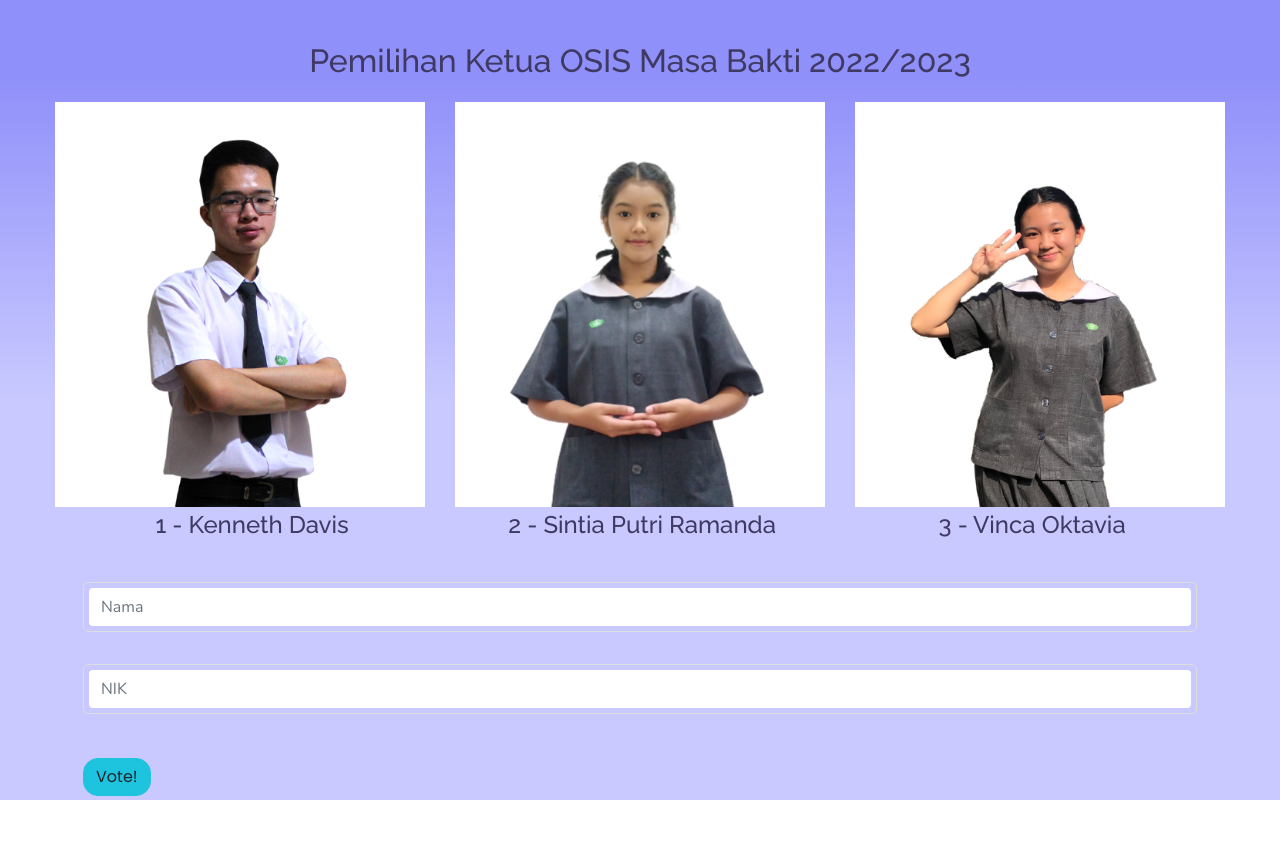
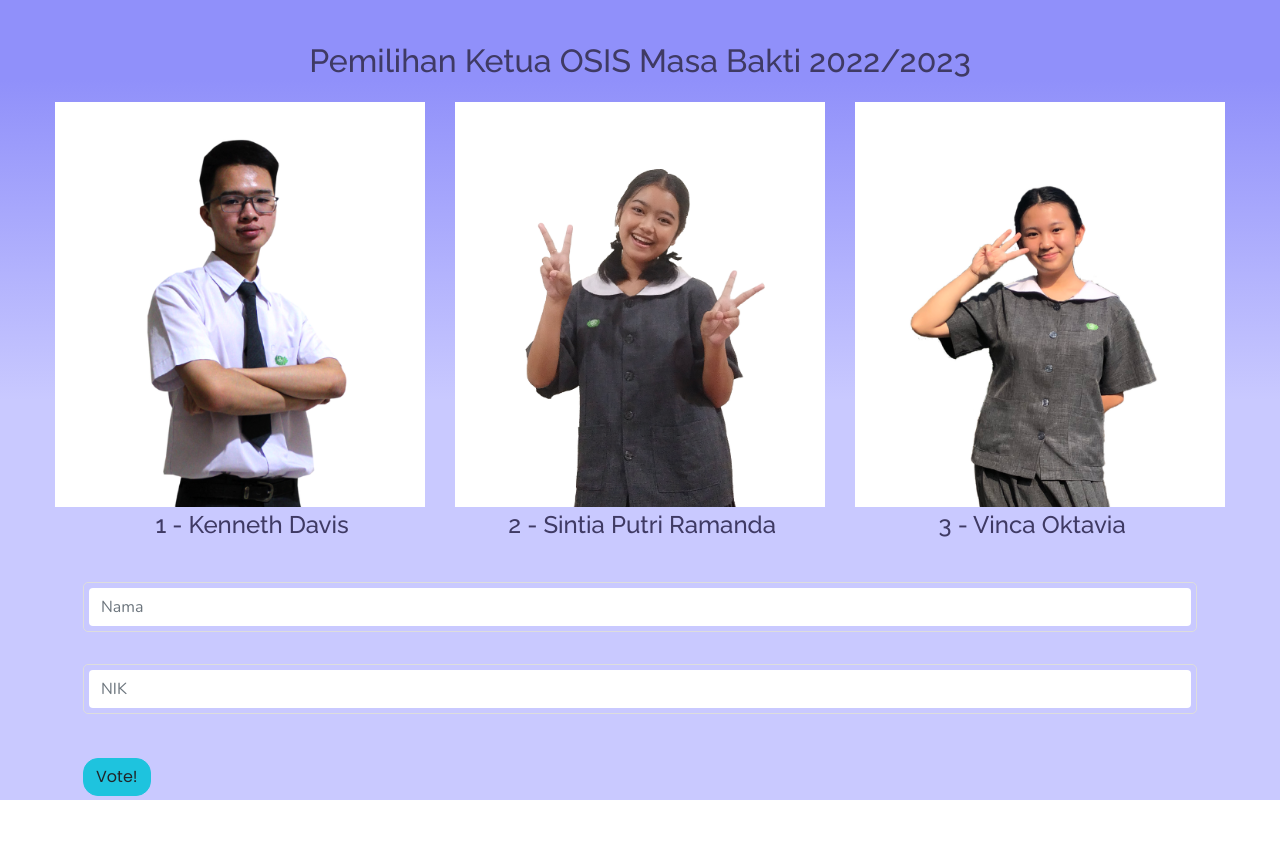
Before and after one commit to VangelineDrey/web-osis, a PHP site: page /pemilu/index-new.php in a window 1280 px wide. Shown: the top 868 px of the page. Run offline with PHP 8.4, Linux system fonts and the light colour scheme; some web fonts are replaced.

Commit message:
new foto sintia

```diff
--- a/bersamabangunosis/pemilu/index-new.php
+++ b/bersamabangunosis/pemilu/index-new.php
@@ -197,7 +197,7 @@ a[target='_blank'] {
                 <h3>Sintia Putri Ramanda</h3>
                 <span>Kandidat 2</span>
               </div>
-              <img class="img-fluid" src="../assets/kelompok/img/Sintia.png">
+              <img class="img-fluid" src="../assets/kelompok/img/Sintiaaa.png">
             </a>
           </div>
           <div class="item branding col-sm-6 col-md-4 col-lg-4 mb-4">
```
Also changed, not shown: bersamabangunosis/assets/kelompok/img/Sintia.png (deleted), bersamabangunosis/assets/kelompok/img/Sintiaaa.png (added).
